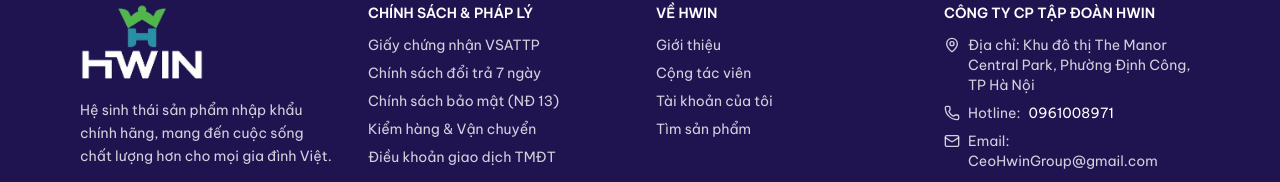
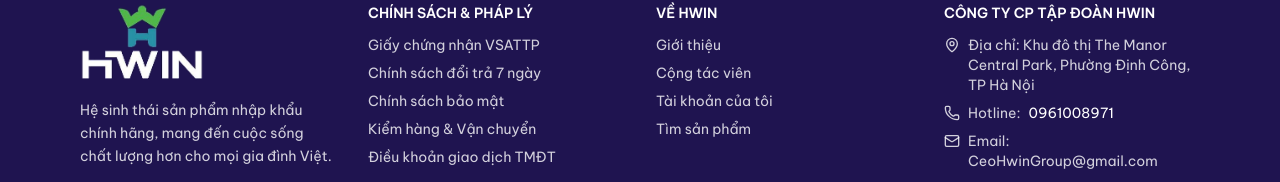
Before and after one commit to Vietnguyen203/Hwingroupweb, a Next.js app in the folder frontend/: page /chinh-sach in a window 1280 px wide. Shown: the part 964-1146 px from the top of the page. Built offline with nearby package versions, Linux system fonts and the light colour scheme; no server answers.

Commit message:
fix nhẹ noi dung bannner

```diff
--- a/frontend/src/components/layout/site-footer.tsx
+++ b/frontend/src/components/layout/site-footer.tsx
@@ -37,7 +37,7 @@ export function SiteFooter() {
           <FooterCol title="Chính sách & Pháp lý" links={[
             ["Giấy chứng nhận VSATTP", "/chinh-sach?tab=vsattp"],
             ["Chính sách đổi trả 7 ngày", "/chinh-sach?tab=doi-tra"],
-            ["Chính sách bảo mật (NĐ 13)", "/chinh-sach?tab=bao-mat"],
+            ["Chính sách bảo mật", "/chinh-sach?tab=bao-mat"],
             ["Kiểm hàng & Vận chuyển", "/chinh-sach?tab=kiem-hang"],
             ["Điều khoản giao dịch TMĐT", "/chinh-sach?tab=dieu-khoan"],
           ]} />
--- a/frontend/src/components/policy/policy-hub-view.tsx
+++ b/frontend/src/components/policy/policy-hub-view.tsx
@@ -24,7 +24,7 @@ type TabKey = "vsattp" | "bao-mat" | "doi-tra" | "kiem-hang" | "dieu-khoan";
 
 const TABS: { key: TabKey; label: string; icon: React.ComponentType<{ className?: string }> }[] = [
   { key: "vsattp", label: "Chứng nhận VSATTP & Kiểm định", icon: Award },
-  { key: "bao-mat", label: "Chính sách bảo mật (NĐ 13)", icon: Lock },
+  { key: "bao-mat", label: "Chính sách bảo mật", icon: Lock },
   { key: "doi-tra", label: "Chính sách đổi trả 7 ngày", icon: RotateCcw },
   { key: "kiem-hang", label: "Kiểm hàng & Vận chuyển", icon: Truck },
   { key: "dieu-khoan", label: "Điều khoản giao dịch TMĐT", icon: Scale },
```
